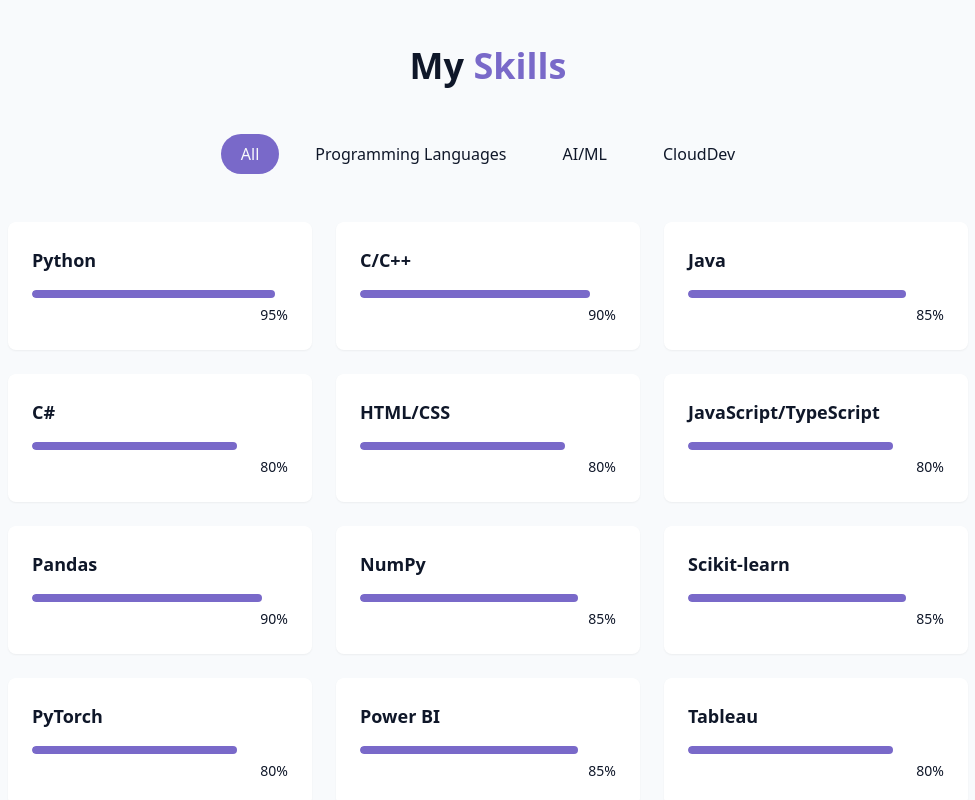
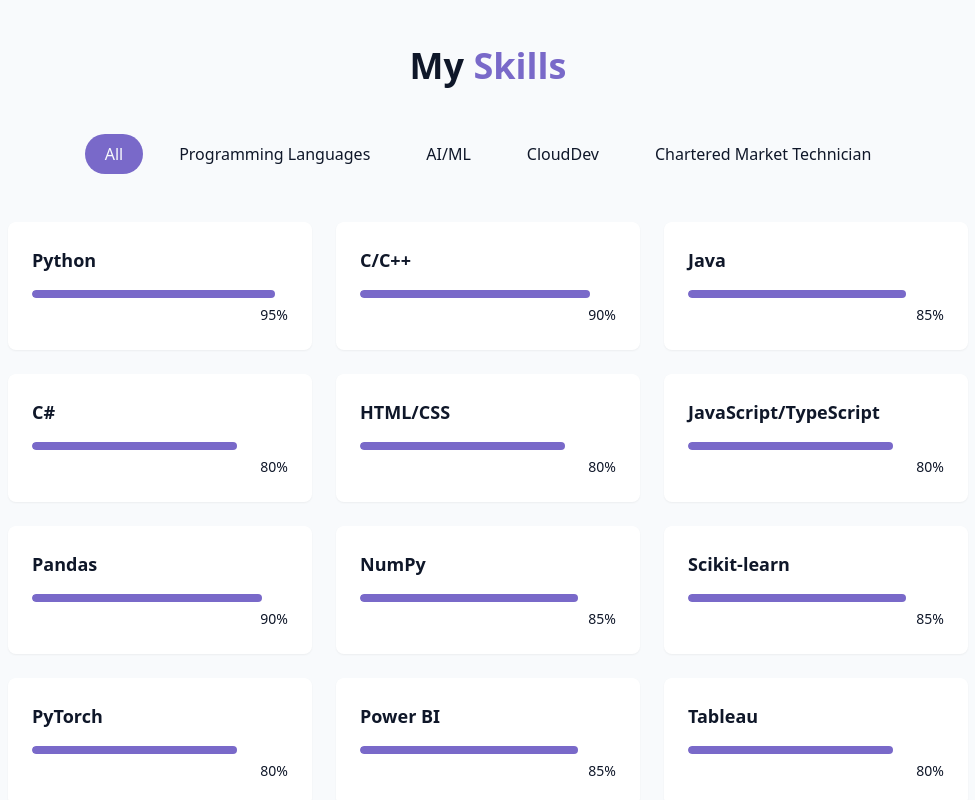
Before and after one commit to andrengyyen/poftfolio, a React (Vite) app: page / in a window 1280 px wide. Shown: the part 1580-2380 px from the top of the page, without its empty margins (152-1127 px from the left). Built offline with nearby package versions, Linux system fonts and the light colour scheme.

Commit message:
Add more project

```diff
--- a/src/components/ProjectsSection.jsx
+++ b/src/components/ProjectsSection.jsx
@@ -11,14 +11,14 @@
     githubUrl: "https://github.com/Chameleon-company/MOP-Code/tree/master/artificial-intelligence/chatbot",
   },
   {
-    id: 2,
-    title: "E-comerce Platform",
+    id: 4,
+    title: "Integrating CMT and Machine Learning (ML) to predict trend-reversal area (macro)",
     description:
-      "Full-featured e-commerce platform with user authentication, payment processing and order management.",
-    image: "/projects/project2.png",
-    tags: ["HTML/CSS", "JavaScript"],
-    demoUrl: "https://deakin.au.panopto.com/Panopto/Pages/Viewer.aspx?id=3a781676-6890-4af1-8a33-b1fb01490f57",
-    githubUrl: "#",
+      "Cross-validation of Chartered Market Technician + Classification and Time-series ML models to predict trend-reversal point.",
+    image: "/projects/project4.png",
+    tags: ["CMT", "Python", "Pandas", "Scikit-learn"],
+    demoUrl: "#contact",
+    githubUrl: "#contact",
   },
   {
     id: 3,
@@ -28,6 +28,16 @@
     image: "/projects/project3.png",
     tags: ["Python", "Pandas", "Scikit-learn"],
     demoUrl: "https://www.kaggle.com/competitions/widsdatathon2025",
+    githubUrl: "#",
+  },
+  {
+    id: 2,
+    title: "E-comerce Platform",
+    description:
+      "Full-featured e-commerce platform with user authentication, payment processing and order management.",
+    image: "/projects/project2.png",
+    tags: ["HTML/CSS", "JavaScript"],
+    demoUrl: "https://deakin.au.panopto.com/Panopto/Pages/Viewer.aspx?id=3a781676-6890-4af1-8a33-b1fb01490f57",
     githubUrl: "#",
   },
 ];
--- a/src/components/SkillsSection.jsx
+++ b/src/components/SkillsSection.jsx
@@ -21,9 +21,15 @@
   // Cloud & Development Tools
   { name: "AWS (Cognito, Lambda, DynamoDB)", level: 90, category: "CloudDev" },
   { name: "Git/GitHub", level: 90, category: "CloudDev" },
+
+  // CMT
+  { name: "Trend", level: 90, category: "Chartered Market Technician" },
+  { name: "Amplitude", level: 80, category: "Chartered Market Technician" },
+  { name: "Cycle", level: 80, category: "Chartered Market Technician" },
+  { name: "Moving Wave", level: 75, category: "Chartered Market Technician" },
 ];
 
-const categories = ["all", "programming Languages", "AI/ML", "CloudDev"];
+const categories = ["all", "programming Languages", "AI/ML", "CloudDev", "Chartered Market Technician"];
 
 export const SkillsSection = () => {
   const [activeCategory, setActiveCategory] = useState("all");
```
Also changed, not shown: public/projects/project4.png (added).
